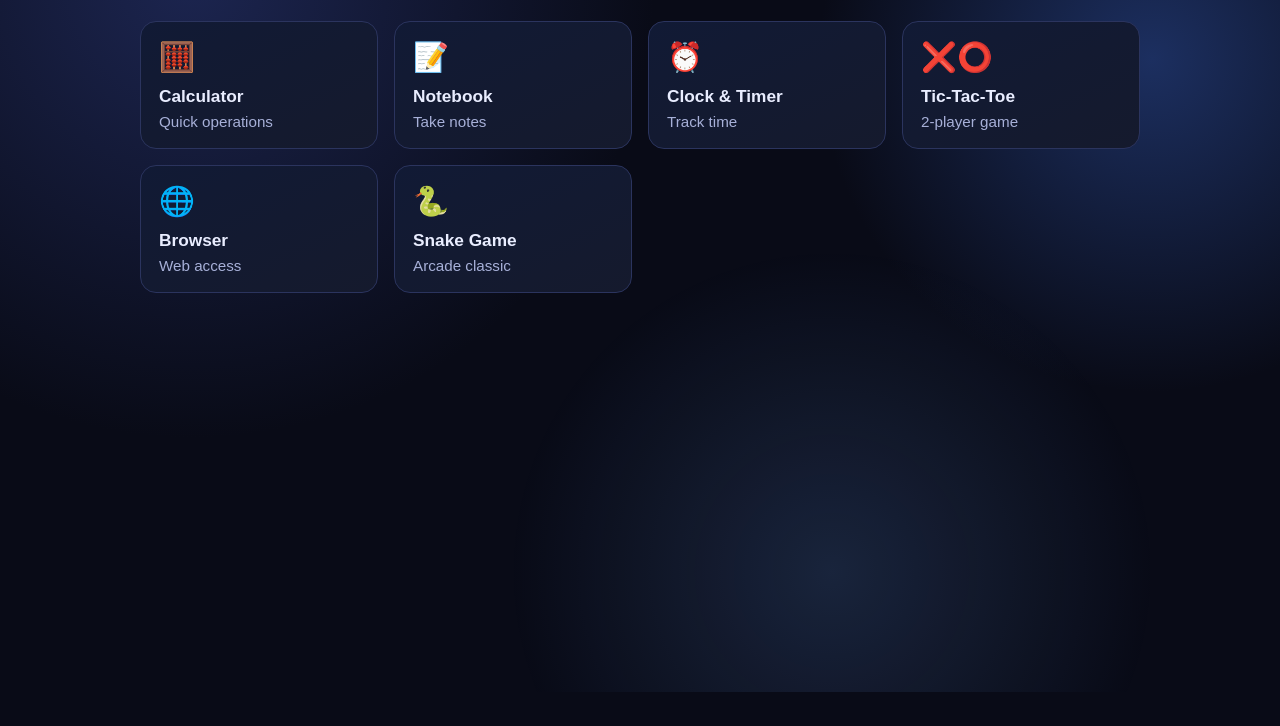
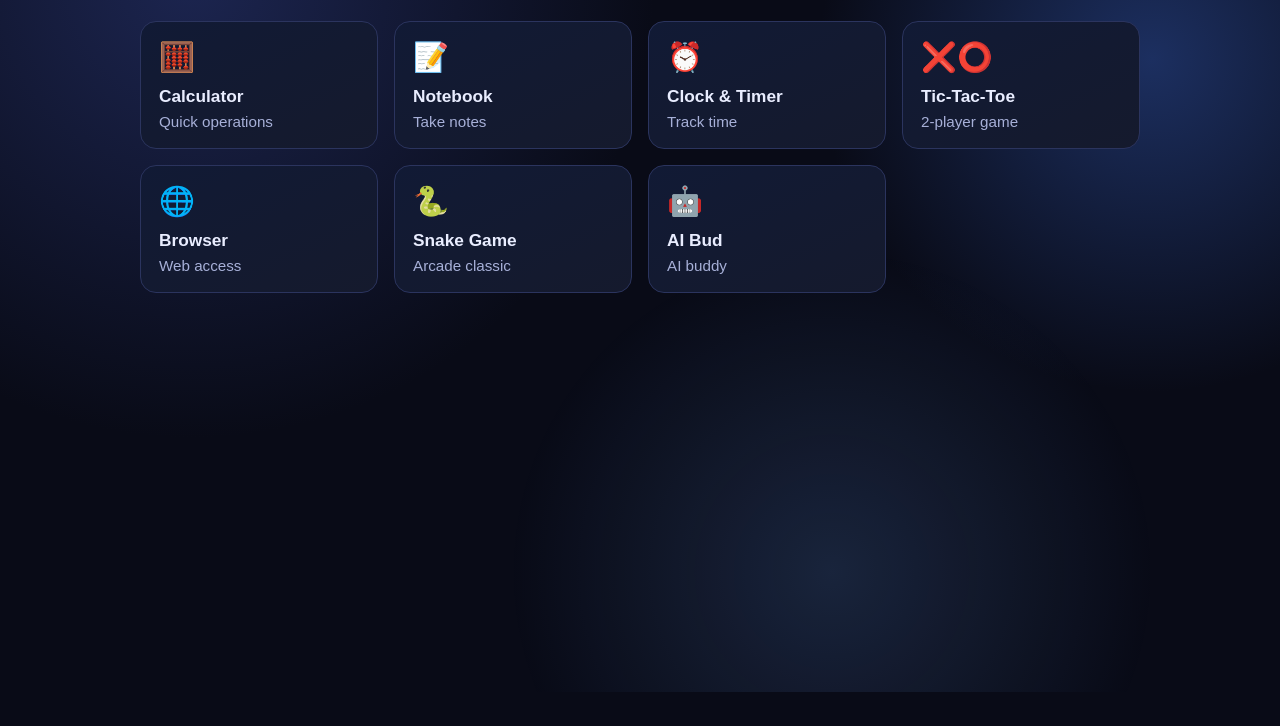
Before and after one commit to Duartzz/Trabalho-EDSI_Interface_Menu_Apps, a plain HTML site: page App-Interface/index.html in a window 1280 px wide. Shown: the part 108-834 px from the top of the page. Drawn offline with Linux system fonts and the light colour scheme.

Commit message:
Add 'AI Bud' button to app interface
Added a new button for 'AI Bud' app in the interface.

```diff
--- a/App-Interface/index.html
+++ b/App-Interface/index.html
@@ -53,6 +53,12 @@
         <span class="title">Snake Game</span>
         <span class="subtitle">Arcade classic</span>
       </button>
+
+      <button class="app-card" data-app="AI Bud">
+        <span class="emoji">🤖</span>
+        <span class="title">AI Bud</span>
+        <span class="subtitle">AI buddy</span>
+      </button>
     </section>
   </main>
 
```
